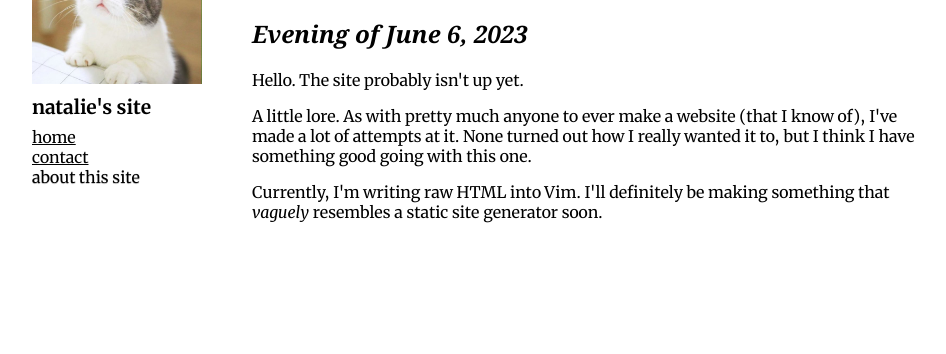
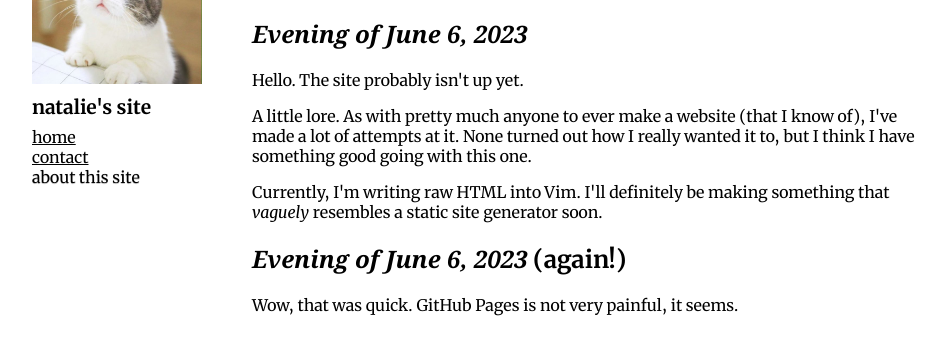
Before and after one commit to nataliemeow/nataliemeow.github.io, a plain HTML site: page about-site.html in a window 1280 px wide. Shown: the part 134-488 px from the top of the page, without its empty margins (158-1104 px from the left). Drawn offline with Linux system fonts and the light colour scheme.

Commit message:
new site update dropped :scream:

```diff
--- a/about-site.html
+++ b/about-site.html
@@ -27,6 +27,8 @@
 				<p>Hello. The site probably isn't up yet.</p>
 				<p>A little lore. As with pretty much anyone to ever make a website (that I know of), I've made a lot of attempts at it. None turned out how I really wanted it to, but I think I have something good going with this one.</p>
 				<p>Currently, I'm writing raw HTML into Vim. I'll definitely be making something that <em>vaguely</em> resembles a static site generator soon.</p>
+				<h2><time>Evening of June 6, 2023</time> (again!)</h2>
+				<p>Wow, that was quick. GitHub Pages is not very painful, it seems.</p>
 			</main>
 		</div>
 	</body>
```
